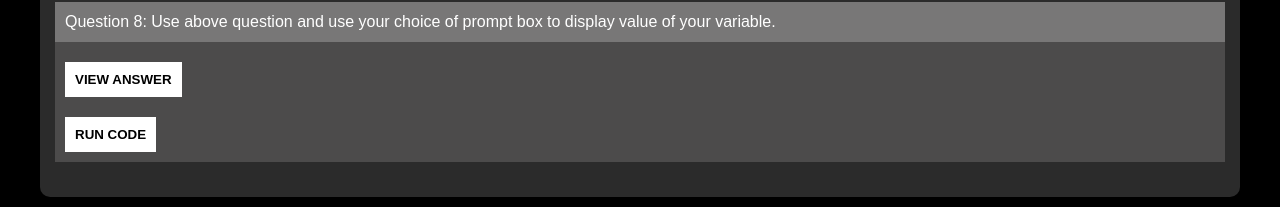
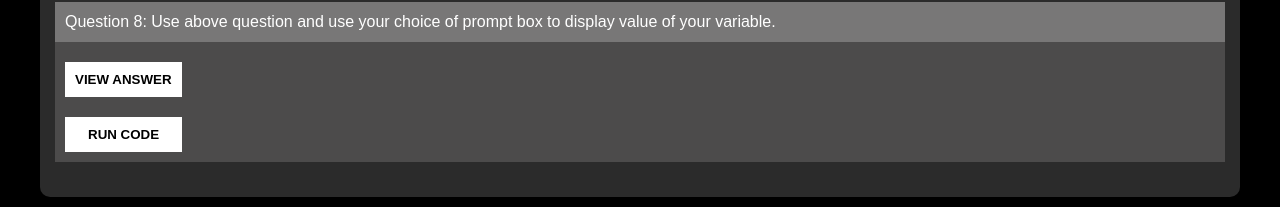
Before and after one commit to ruchirap91/ruchirap91.github.io, a plain HTML site: page jsa1.html in a window 1280 px wide. Shown: the part 1377-1584 px from the top of the page. Drawn offline with Linux system fonts and the light colour scheme; a script that the page names is missing.

Commit message:
fixed bug

```diff
--- a/jsa1.html
+++ b/jsa1.html
@@ -18,7 +18,7 @@
 	.btn:hover{background:#eee;}
 	.answer p, .result{display: none;}
 	.block{margin-bottom: 20px;background:#4c4b4b;}
-	.runcode{padding: 10px 23px;}
+	.runit .btn{padding: 10px 23px;}
 	h1{font-size: 25px; text-align: center;margin-bottom: 20px;}
 </style>
 </head>
```
